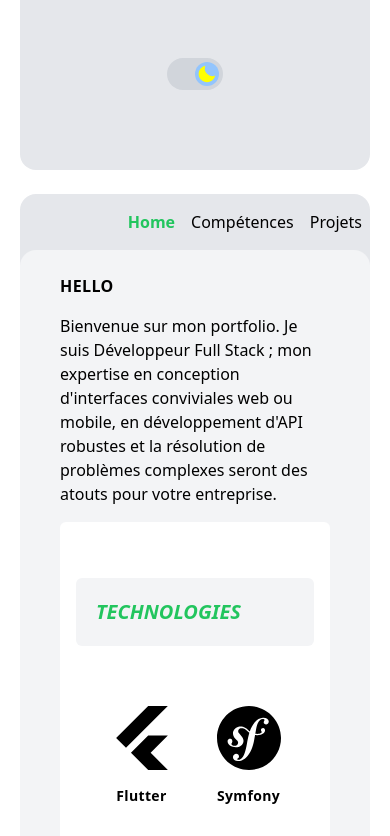
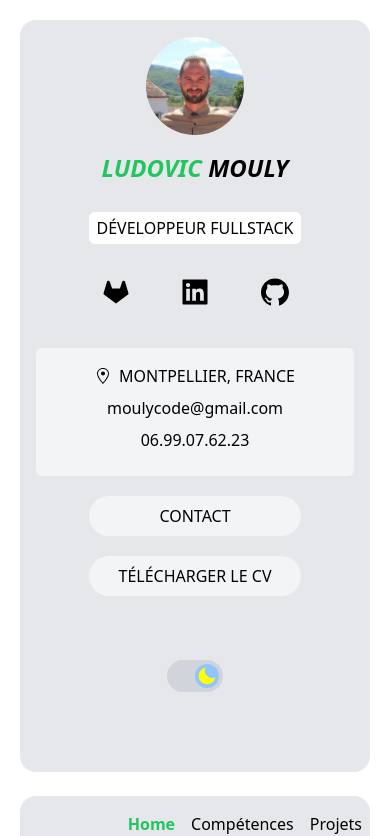
Before and after one commit to Lud-ly/portfolio_next13, a Next.js app: page / in a window 390 px wide. Shown: the top 836 px of the page. Built offline with nearby package versions, Linux system fonts and the light colour scheme.

Commit message:
style: fix h-screen & margin

```diff
--- a/app/layout.tsx
+++ b/app/layout.tsx
@@ -12,11 +12,11 @@ export default function RootLayout({
   children: React.ReactNode;
 }) {
   return (
-    <html lang="en" suppressHydrationWarning={true}>
+    <html lang="fr" suppressHydrationWarning={true}>
       <Head />
-      <body className="flex items-center justify-center h-screen lg:py-16 bg-white dark:bg-gradient-to-r from-gray-900 to-black text-black dark:text-gray-50">
+      <body className="flex items-center justify-center bg-white dark:bg-gradient-to-r from-gray-900 to-black text-black dark:text-gray-50">
         <ThemeProvider attribute="class">
-          <div className="grid grid-cols-12 gap-6 px-5 my-14 lg:h-screen p-5 mx-auto">
+          <div className="grid grid-cols-12 gap-6 px-5 p-5 mx-auto">
             <div className="flex flex-col items-center col-span-12 p-4 text-base text-center bg-gray-200 dark:bg-black lg:col-span-3 rounded-2xl shadow-custom-light dark:shadow-custom-dark ">
               <Sidebar />
             </div>
```
